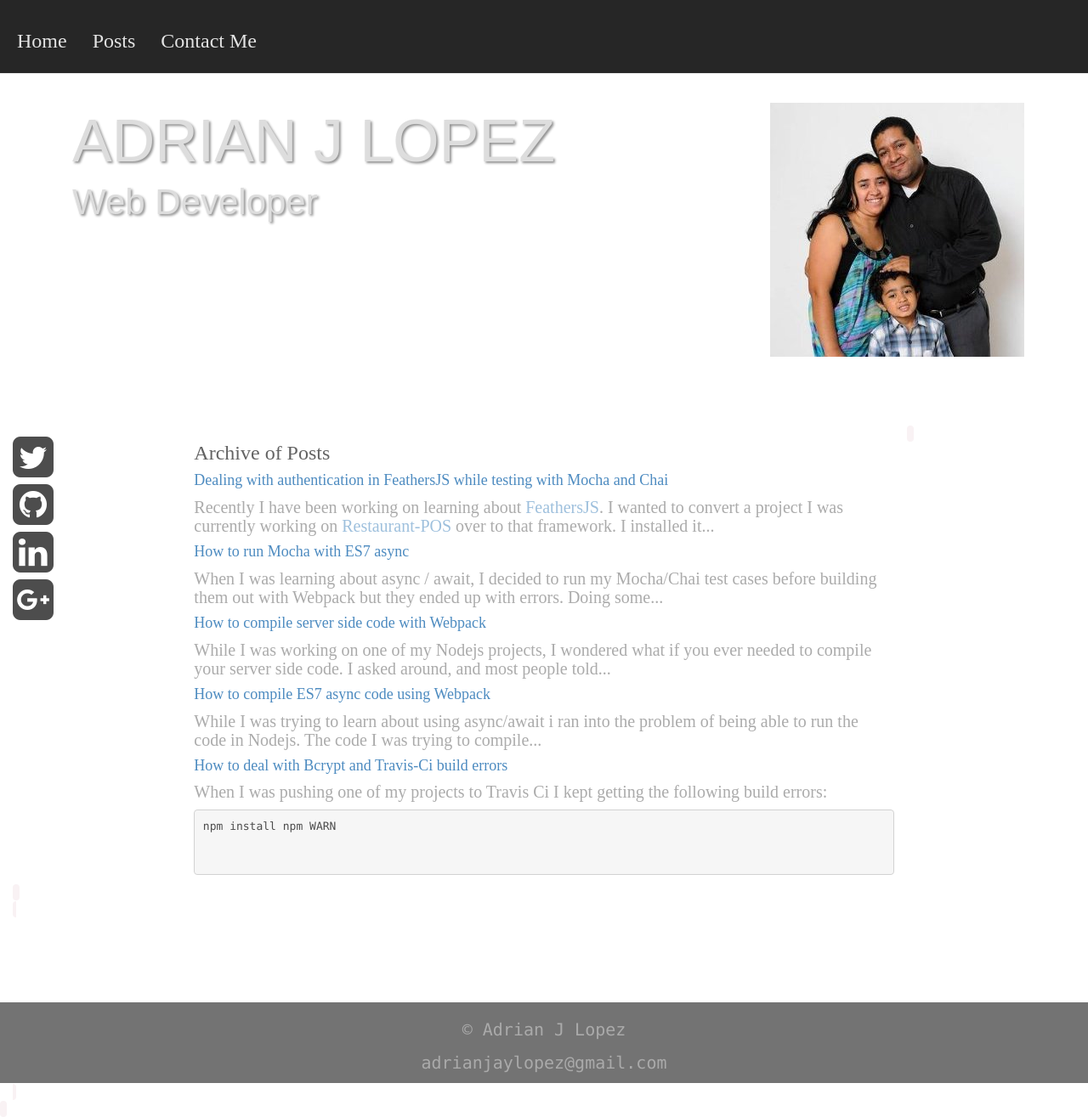
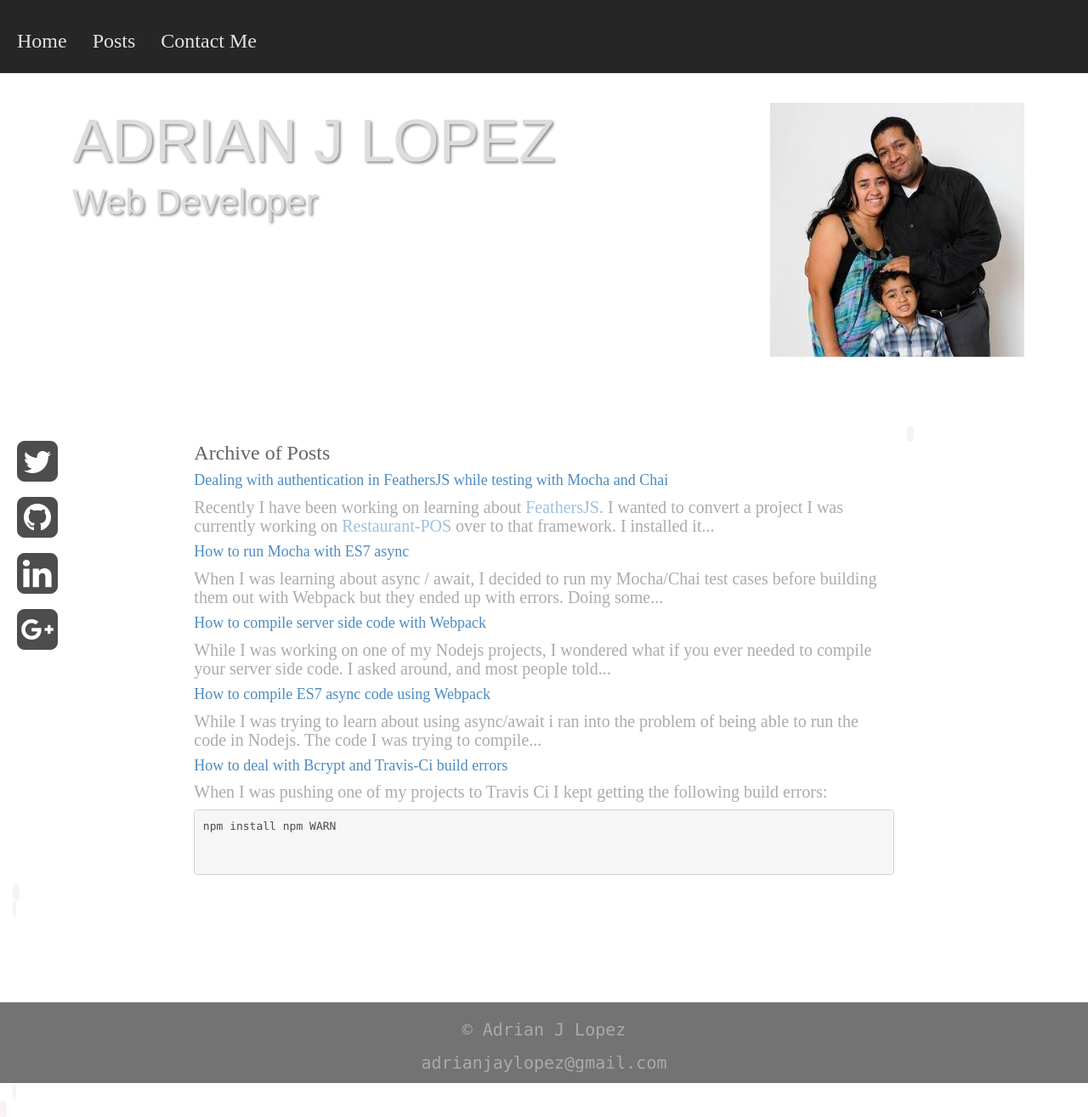
Before and after one commit to jayzamazing/Web-Developer-Portfolio, a Jekyll site: the page built from archive.html, in a window 1280 px wide and 1315 px high. Shown: the whole window at 85% size. Built offline with Jekyll 4.4.1, drawn with Linux system fonts in a browser that asks for light colours; nearby versions of some CDN libraries; some web fonts are replaced.

Commit message:
Added social-aside in includes/aside.html. Added social-bottom in _includes/footer.html. Added social-aside and social-bottom in css/style.css to resolve spacing issues.

```diff
--- a/_includes/aside.html
+++ b/_includes/aside.html
@@ -1,5 +1,5 @@
 <aside class="hidden-xs hidden-sm col-md-1 col-lg-1" data-spy="affix" data-offset-top="35rem">
-    <ul class="social">
+    <ul class="social social-aside">
         <li><a href="https://twitter.com/AdrianJayLopez" target=_Blank><i class="fa fa-twitter-square fa-4x" aria-hidden="true"></i></a></li>
         <li><a href="https://github.com/jayzamazing" target=_Blank><i class="fa fa-github-square fa-4x" aria-hidden="true"></i></a></li>
         <li><a href="https://www.linkedin.com/pub/adrian-lopez/99/341/688" target=_Blank><i class="fa fa-linkedin-square fa-4x" aria-hidden="true"></i></a></li>
--- a/_includes/footer.html
+++ b/_includes/footer.html
@@ -1,6 +1,6 @@
 <footer class="row">
     <div class="col-xs-12 col-sm-12 hidden-md hidden-lg">
-        <ul class="social">
+        <ul class="social social-bottom">
             <li><a href="https://twitter.com/{{site.twitter_username}}" target=_Blank><i class="fa fa-twitter-square fa-3x" aria-hidden="true"></i></a></li>
             <li><a href="https://github.com/{{site.github_username}}" target=_Blank><i class="fa fa-github-square fa-3x" aria-hidden="true"></i></a></li>
             <li><a href="https://www.linkedin.com/pub/{{site.linkedin_username}}" target=_Blank><i class="fa fa-linkedin-square fa-3x" aria-hidden="true"></i></a></li>
--- a/css/style.css
+++ b/css/style.css
@@ -55,13 +55,19 @@ p {
     text-shadow: 2px 2px 3px rgba(0, 0, 0, .5);
     margin: 10px;
 }
+.social-aside {
+  max-width: 155.8px;
+}
 .social {
-  max-width: 155.8px;
   margin: 10px auto;
   padding-left: 0;
 }
+.social-bottom {
+  max-width: 197px;
+}
 .social li {
     display: inline-block;
+    margin: 5px;
 }
 .social i {
   color: #4d4d4d;
```
